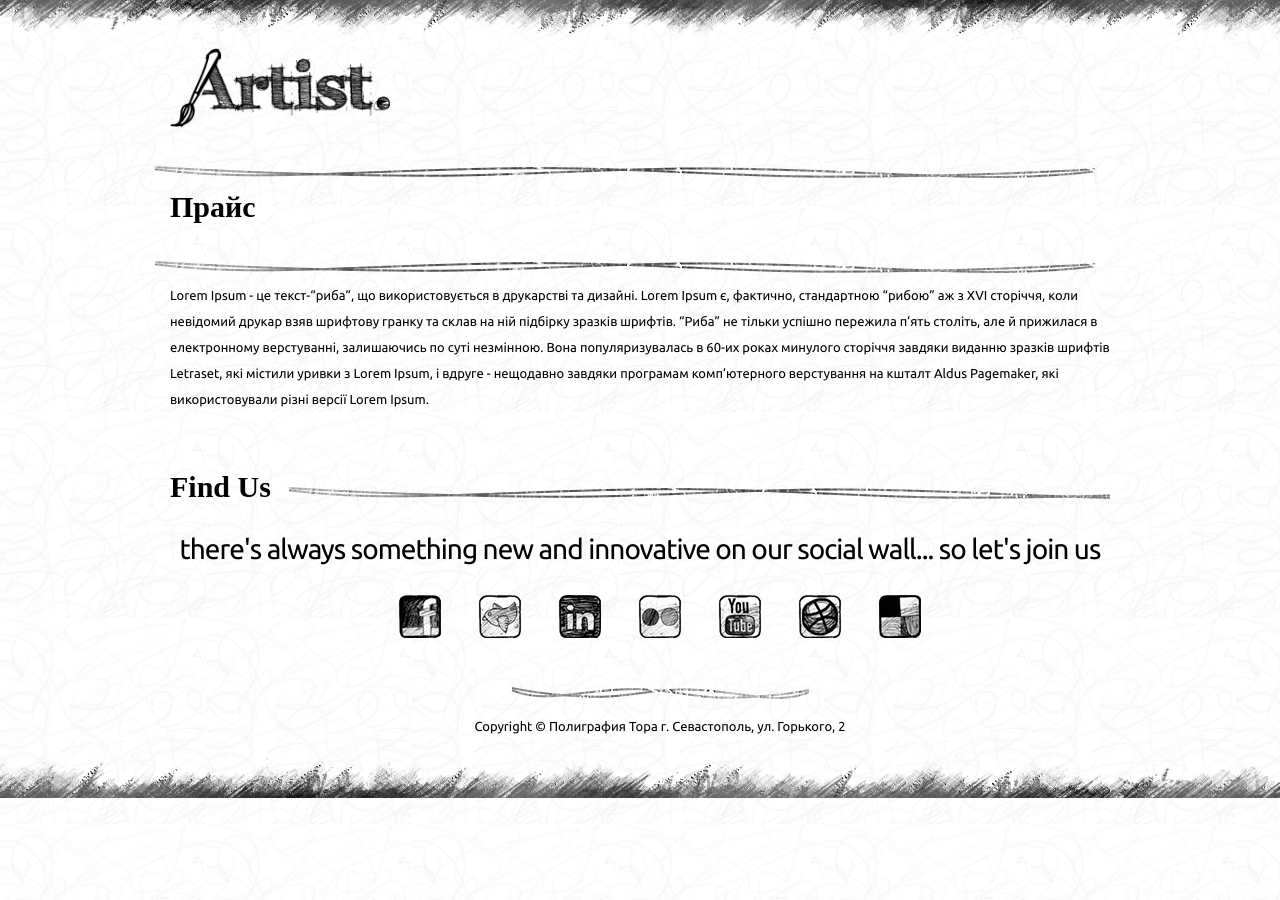
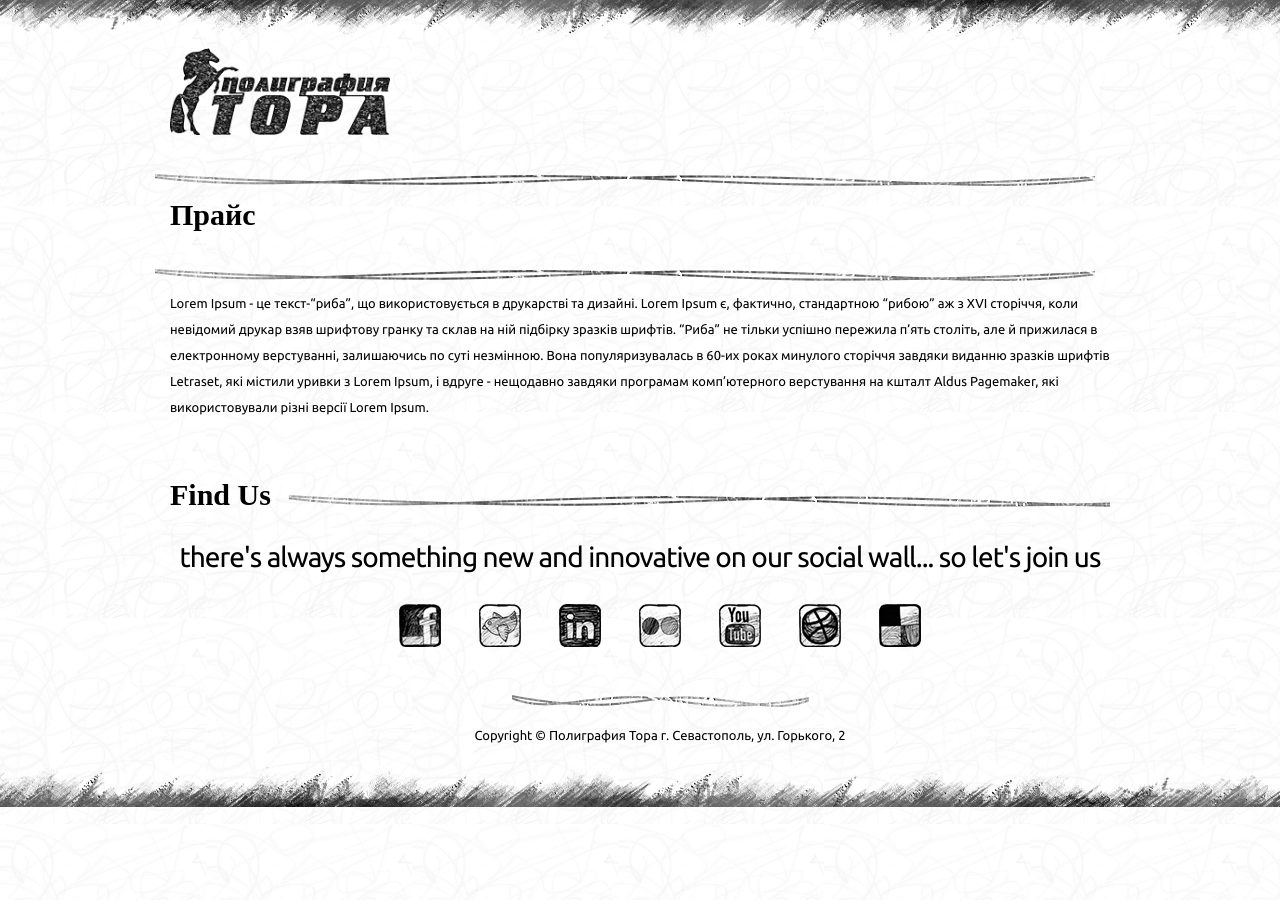
Before and after one commit to ArtTora/site, a Jekyll site: the page built from prices.md, in a window 1280 px wide. Built offline with Jekyll 4.4.1, drawn with Linux system fonts in a browser that asks for light colours; nearby versions of some CDN libraries; Markdown is read by kramdown in place of the engine named in the settings; a script that is not in the unit is left out.

Commit message:
change logo

```diff
--- a/_layouts/default.html
+++ b/_layouts/default.html
@@ -59,7 +59,7 @@ menu:
 <div class="container">
   <div class="row-fluid">
     <div class="span12">
-      <div class="span3 logo"> <a href="index.html"> <img src="images/logo.png" alt="{{ page.site_title }} "/> </a> </div>
+      <div class="span3 logo"> <a href="index.html"> <img src="images/logo.gif" alt="{{ page.site_title }} "/> </a> </div>
       <div class="span7 hs_menu offset2">
         <ul class="hs_main_menu_bar">
           {% for item in page.menu %}
```
Also changed, not shown: images/logo.gif (added).
